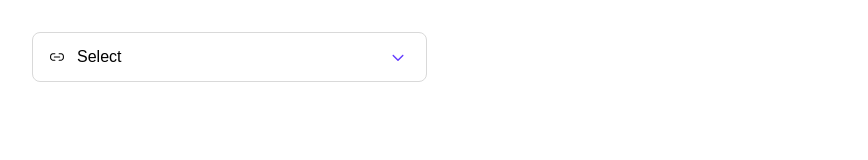
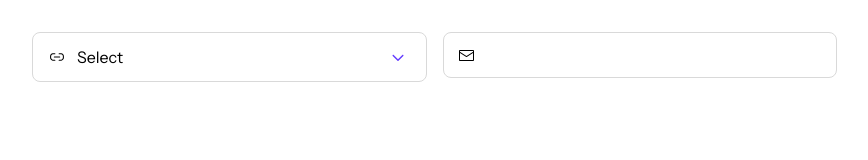
Before and after one commit to AlbaOngaro/devlinks, a Next.js app: page /styleguide in a window 1280 px wide. Shown: the top 160 px of the page, without its empty margins (0-868 px from the left). Built offline with nearby package versions, Linux system fonts and the light colour scheme.

Commit message:
feat: added input component

```diff
--- a/package.json
+++ b/package.json
@@ -13,6 +13,7 @@
   },
   "dependencies": {
     "@emotion/react": "^11.11.1",
+    "@radix-ui/react-form": "^0.0.3",
     "@radix-ui/react-icons": "^1.3.0",
     "@radix-ui/react-select": "^1.2.2",
     "next": "13.4.10",
--- /dev/null
+++ b/src/components/Input/Input.styles.ts
@@ -0,0 +1,67 @@
+import { Theme, css } from "@emotion/react";
+
+export const field = css`
+  display: flex;
+  flex-direction: column;
+  gap: 4px;
+  position: relative;
+  width: 100%;
+`;
+
+export const label = (theme: Theme) => css`
+  color: ${theme.colors.darkGray};
+  font-size: 12px;
+  font-style: normal;
+  font-weight: 400;
+  line-height: 150%;
+
+  &[data-invalid] {
+    color: ${theme.colors.red};
+  }
+`;
+
+export const icon = css`
+  position: absolute;
+  bottom: 11px;
+  left: 16px;
+`;
+
+export const input = (theme: Theme, hasIcon: boolean) => css`
+  display: flex;
+  padding: ${hasIcon ? "12px 16px 12px 44px" : "12px 16px"};
+  align-items: center;
+  gap: 12px;
+  align-self: stretch;
+  border-radius: 8px;
+  border: 1px solid ${theme.colors.borders};
+  background: ${theme.colors.white};
+  transition: all 0.3s ease-in-out;
+
+  &:placholder {
+    opacity: 0.8;
+  }
+
+  &:is(:hover, :active, :focus):not([data-invalid]) {
+    border: 1px solid ${theme.colors.purple};
+    box-shadow: 0px 0px 32px 0px rgba(99, 60, 255, 0.25);
+  }
+
+  &[data-invalid] {
+    color: ${theme.colors.red};
+    border-radius: 8px;
+    border: 1px solid var(--red, #ff3939);
+    background: var(--white, #fff);
+  }
+`;
+
+export const message = (theme: Theme) => css`
+  position: absolute;
+  right: 16px;
+  bottom: 14px;
+  color: ${theme.colors.red};
+  text-align: right;
+  font-size: 12px;
+  font-style: normal;
+  font-weight: 400;
+  line-height: 150%; /* 18px */
+`;
--- /dev/null
+++ b/src/components/Input/Input.tsx
@@ -0,0 +1,51 @@
+import {
+  Control,
+  Field,
+  Label,
+  Message,
+  ValidityMatcher,
+} from "@radix-ui/react-form";
+import { DetailedHTMLProps, InputHTMLAttributes, ReactElement } from "react";
+
+import * as styles from "./Input.styles";
+
+interface Props
+  extends DetailedHTMLProps<
+    InputHTMLAttributes<HTMLInputElement>,
+    HTMLInputElement
+  > {
+  label?: string;
+  icon?: ReactElement;
+  validations?: Partial<Record<ValidityMatcher, string>>;
+}
+
+export function Input({
+  label,
+  placeholder,
+  icon,
+  validations,
+  ...rest
+}: Props) {
+  return (
+    <Field css={styles.field} name="email">
+      {label && <Label css={styles.label}>{label}</Label>}
+
+      {validations &&
+        Object.entries(validations).map(([match, message]) => (
+          <Message
+            key={match}
+            css={styles.message}
+            match={match as ValidityMatcher}
+          >
+            {message}
+          </Message>
+        ))}
+
+      {icon && <span css={styles.icon}>{icon}</span>}
+
+      <Control css={(theme) => styles.input(theme, Boolean(icon))} asChild>
+        <input {...rest} />
+      </Control>
+    </Field>
+  );
+}
--- a/src/components/pages/styleguide/StyleGuidePage.tsx
+++ b/src/components/pages/styleguide/StyleGuidePage.tsx
@@ -1,7 +1,13 @@
 import { Select } from "components/Select/Select";
 
 import * as styles from "./StyleGuidePage.styles";
-import { GitHubLogoIcon } from "@radix-ui/react-icons";
+import {
+  EnvelopeClosedIcon,
+  GitHubLogoIcon,
+  Link1Icon,
+} from "@radix-ui/react-icons";
+import { Root } from "@radix-ui/react-form";
+import { Input } from "components/Input/Input";
 
 export function StyleGuidePage() {
   return (
@@ -25,6 +31,19 @@ export function StyleGuidePage() {
           ]}
         />
       </article>
+
+      <Root>
+        <Input
+          placeholder="Demo"
+          icon={<EnvelopeClosedIcon />}
+          type="email"
+          required
+          validations={{
+            valueMissing: "Please check again",
+            typeMismatch: "Please provide a valid email",
+          }}
+        />
+      </Root>
     </section>
   );
 }
--- a/src/styles/global.styles.ts
+++ b/src/styles/global.styles.ts
@@ -11,6 +11,13 @@ export const globalStyles = (theme: Theme) => css`
   body {
     margin: 0;
     font-family: "Instrument Sans", sans-serif;
+  }
+
+  input,
+  textarea,
+  button {
+    all: unset;
+    box-sizing: border-box;
   }
 
   h1 {
```
Also changed, not shown: 1 other file (tests, documents, lock files or other folders).
